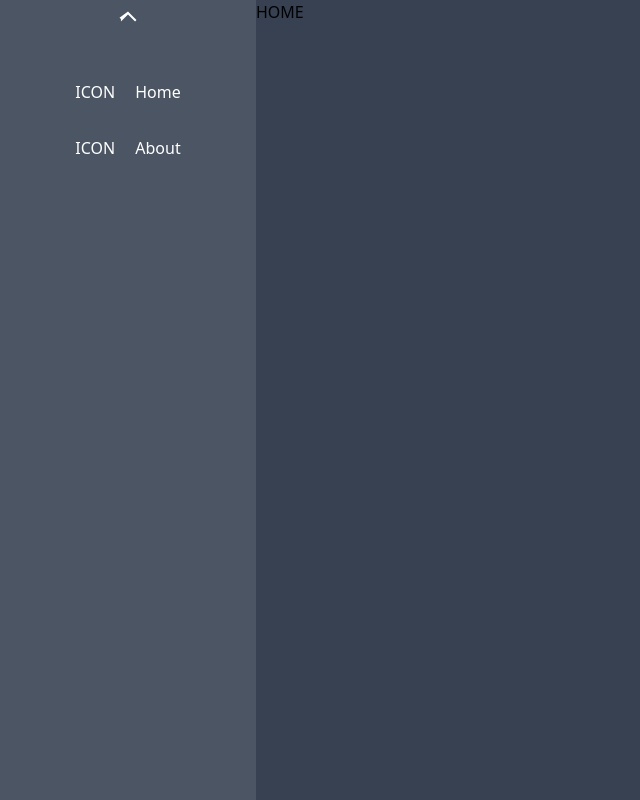
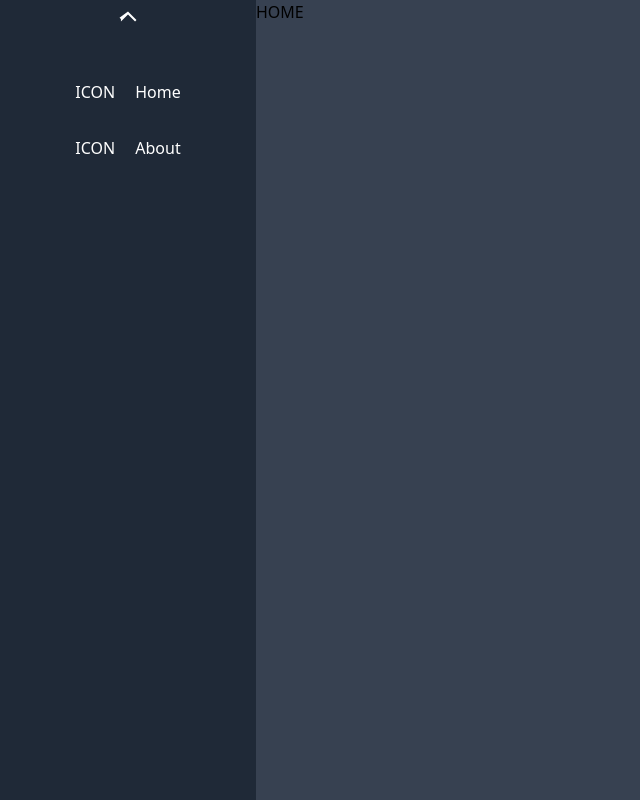
Before and after one commit to sulkhan10/admin-design-ui-vue, a Vue app: page / in a window 1280 px wide. Shown: the whole page, without its empty margins (0-640 px from the left). Built offline with nearby package versions, Linux system fonts and the light colour scheme.

Commit message:
minor change

```diff
--- a/src/App.vue
+++ b/src/App.vue
@@ -2,7 +2,7 @@
   <div class="flex min-h-screen overflow-hidden bg-red-500">
     <!-- Sidebar -->
     <div
-      class="flex-shrink-0 w-16 bg-gray-600 text-white flex flex-col items-center justify-center "
+      class="flex-shrink-0 w-16 bg-gray-800 text-white flex flex-col items-center justify-center "
       :class="{ 'w-64': isSidebarExpanded }"
     >
 
```
